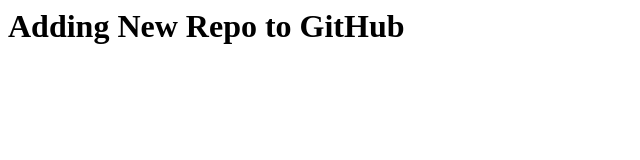
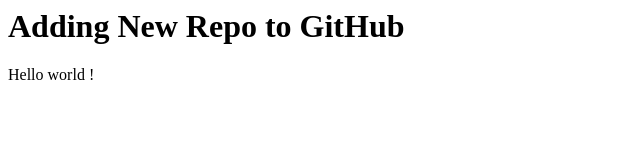
Before and after one commit to sahilalam45/NewRepo, a plain HTML site: page index.html in a window 1280 px wide. Shown: the full height of the page, 0-640 px from the left. Drawn offline with Linux system fonts and the light colour scheme.

Commit message:
adding to feature1

```diff
--- a/index.html
+++ b/index.html
@@ -1 +1,2 @@
 <h1> Adding New Repo to GitHub</h1>
+<P>Hello world !</P>
```
